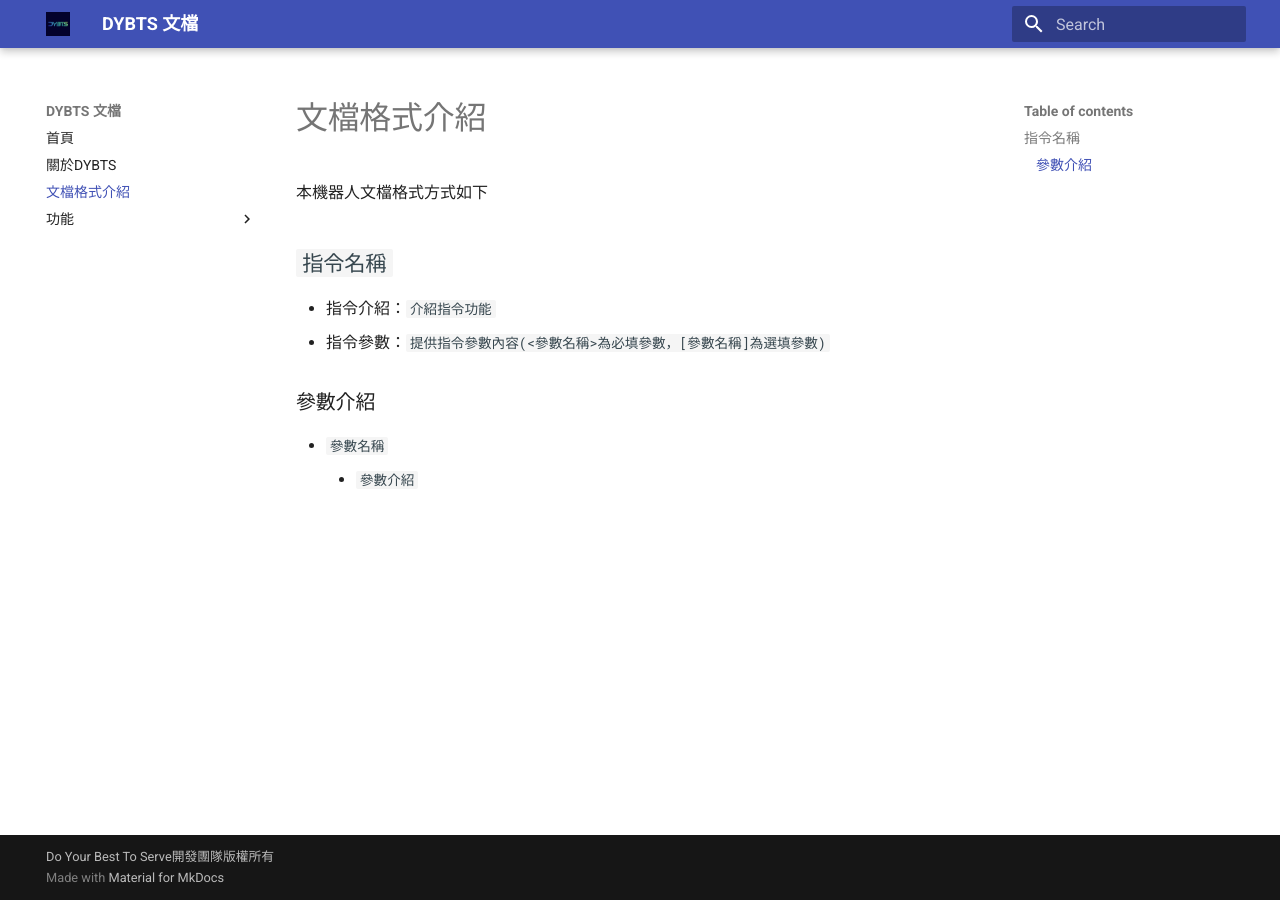
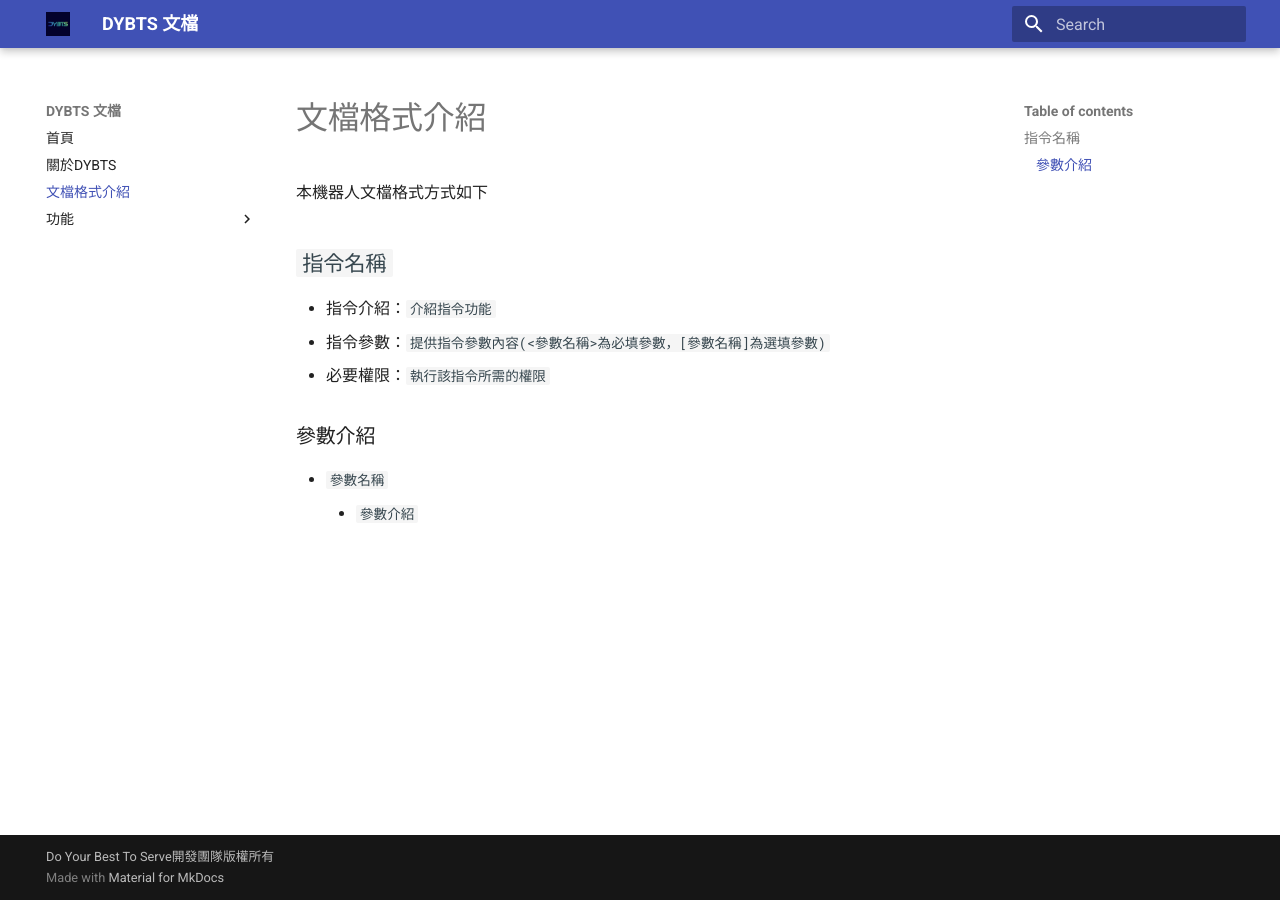
Before and after one commit to Do-Your-Best-To-Serve/Docs, an MkDocs documentation site: the page built from docs/format.md, in a window 1280 px wide. Built offline with MkDocs 1.6.1 and Material for MkDocs 9.7.7, drawn with Linux system fonts in a browser that asks for light colours.

Commit message:
更新格式文檔

```diff
--- a/docs/format.md
+++ b/docs/format.md
@@ -3,6 +3,7 @@
 ## `指令名稱`
 - 指令介紹：`介紹指令功能`
 - 指令參數：`提供指令參數內容(<參數名稱>為必填參數，[參數名稱]為選填參數)`
+- 必要權限：`執行該指令所需的權限`
 ### 參數介紹
 - `參數名稱`
 	- `參數介紹`
```
